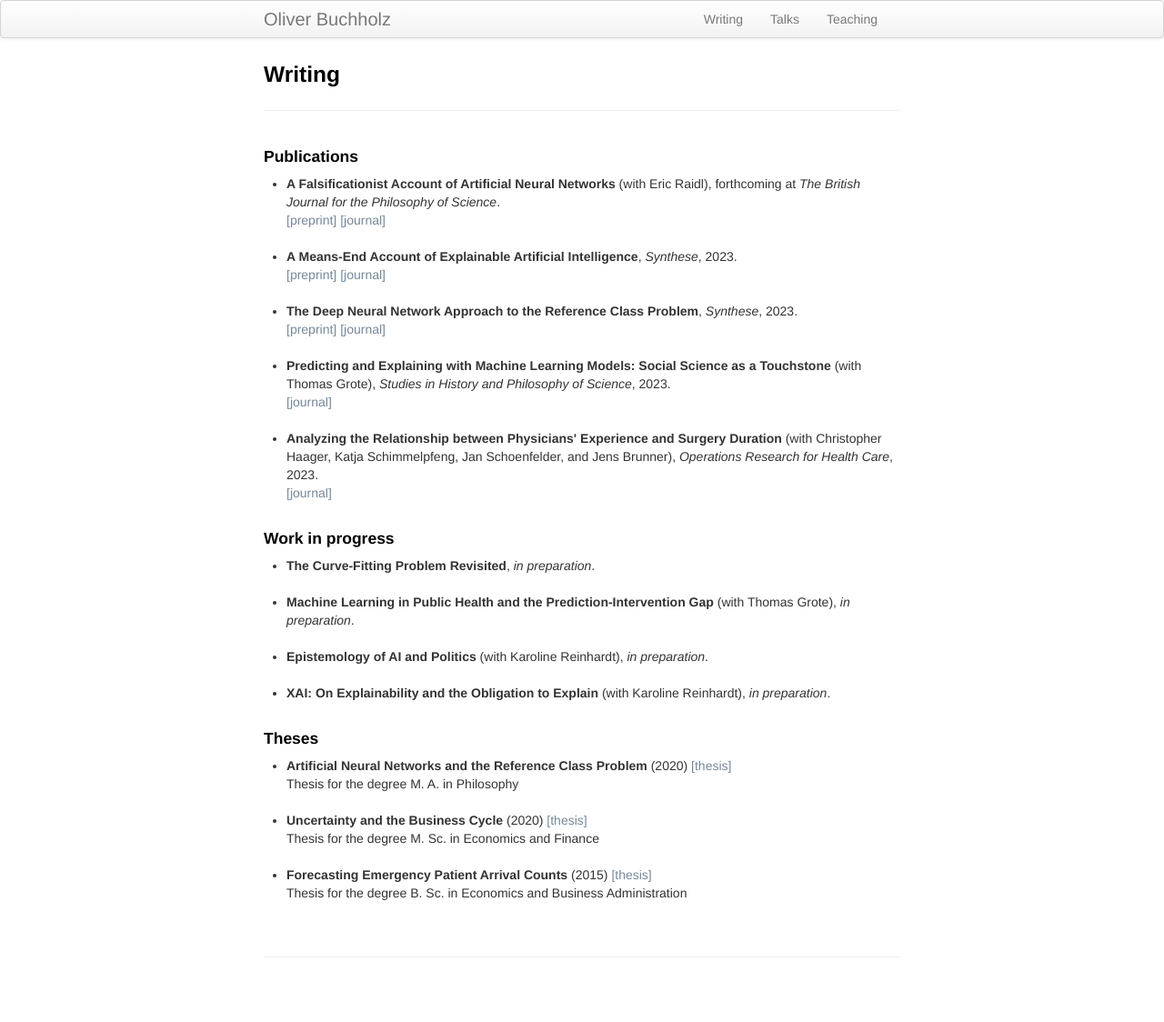
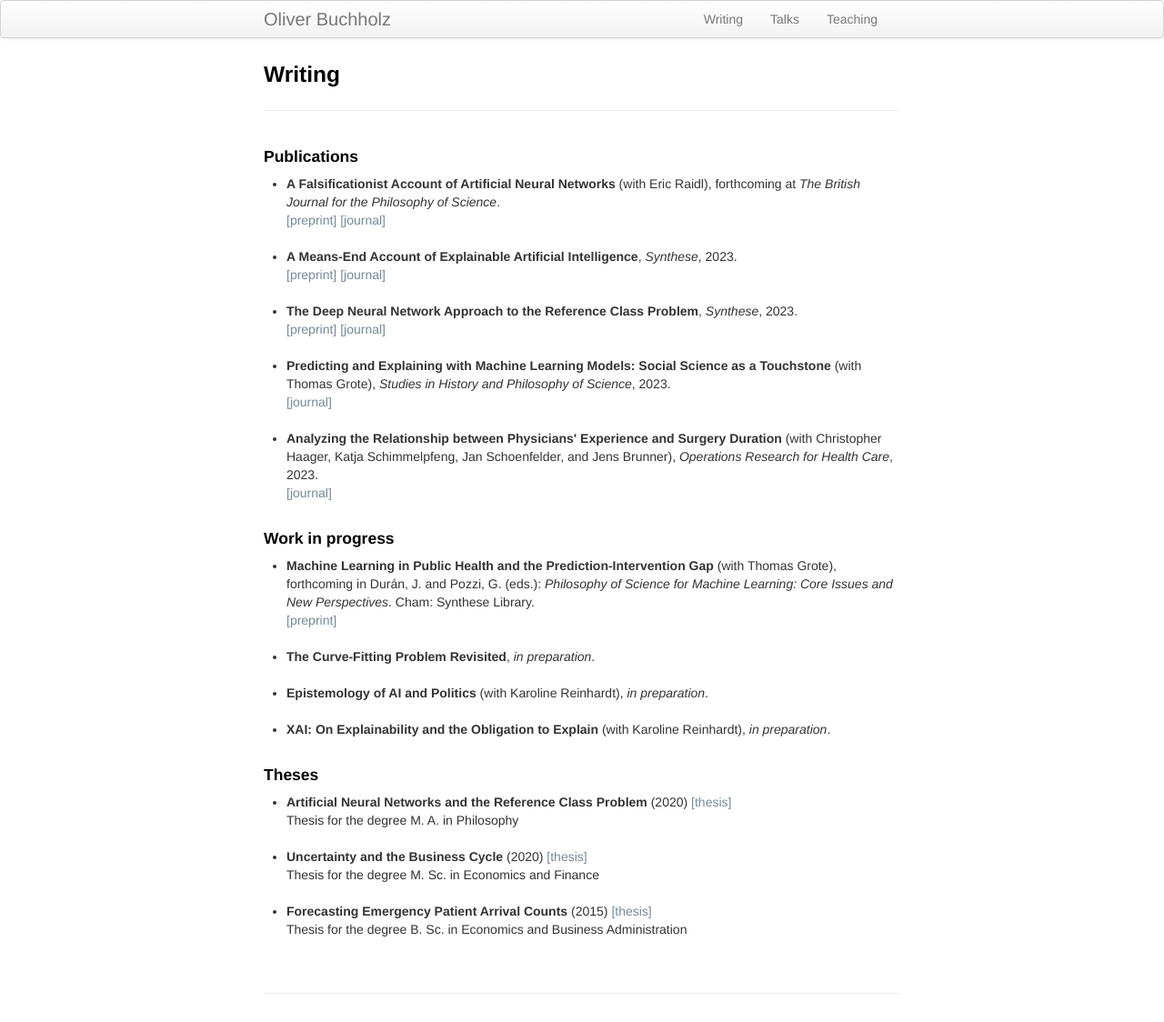
Before and after one commit to oliverbuchholz/oliverbuchholz.github.io, a Jekyll site: the page built from pages/writing.md, in a window 1280 px wide. Shown: the whole page at 91% size. Built offline with Jekyll 4.4.1, drawn with Linux system fonts in a browser that asks for light colours; before the commit the page ends 1084 px from its top, so only the background shows below that.

Commit message:
Update writing.md

```diff
--- a/pages/writing.md
+++ b/pages/writing.md
@@ -27,10 +27,10 @@ description: Oliver Buchholz | Writing
 <h4>Work in progress</h4>
 
 <ul>
-<li><b>The Curve-Fitting Problem Revisited</b>, <i>in preparation</i>.<br><br>
+<li><b>Machine Learning in Public Health and the Prediction-Intervention Gap</b> (with Thomas Grote), forthcoming in Dur&aacute;n, J. and Pozzi, G. (eds.): <i>Philosophy of Science for Machine Learning: Core Issues and New Perspectives</i>. Cham: Synthese Library.<br><a href= "https://philsci-archive.pitt.edu/23205/" target= "_blank">[preprint]</a><br><br>
 </li>
 
-<li><b>Machine Learning in Public Health and the Prediction-Intervention Gap</b> (with Thomas Grote), <i>in preparation</i>.<br><br>
+<li><b>The Curve-Fitting Problem Revisited</b>, <i>in preparation</i>.<br><br>
 </li>
 
 <li><b>Epistemology of AI and Politics</b> (with Karoline Reinhardt), <i>in preparation</i>.<br><br>
```
